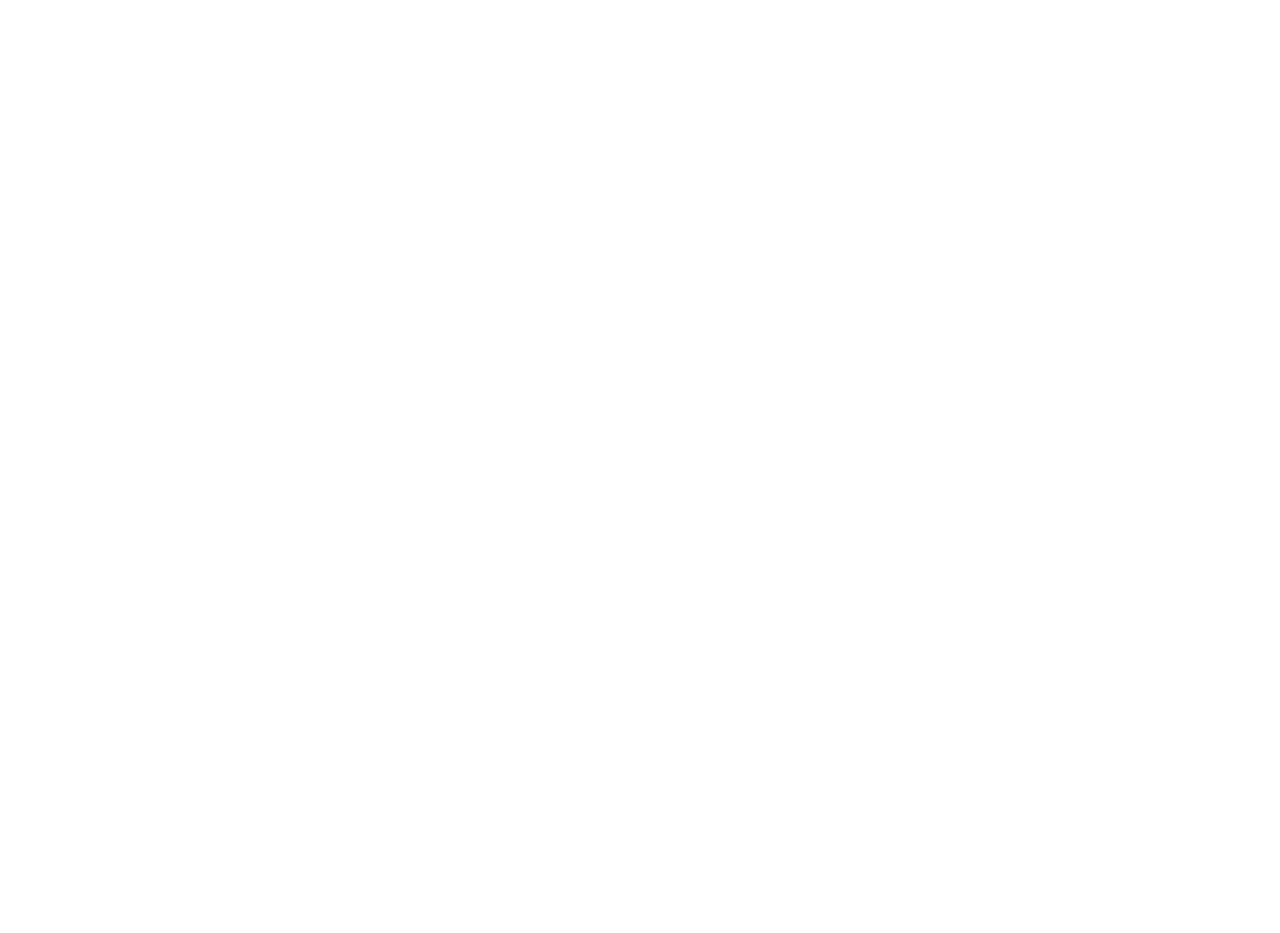
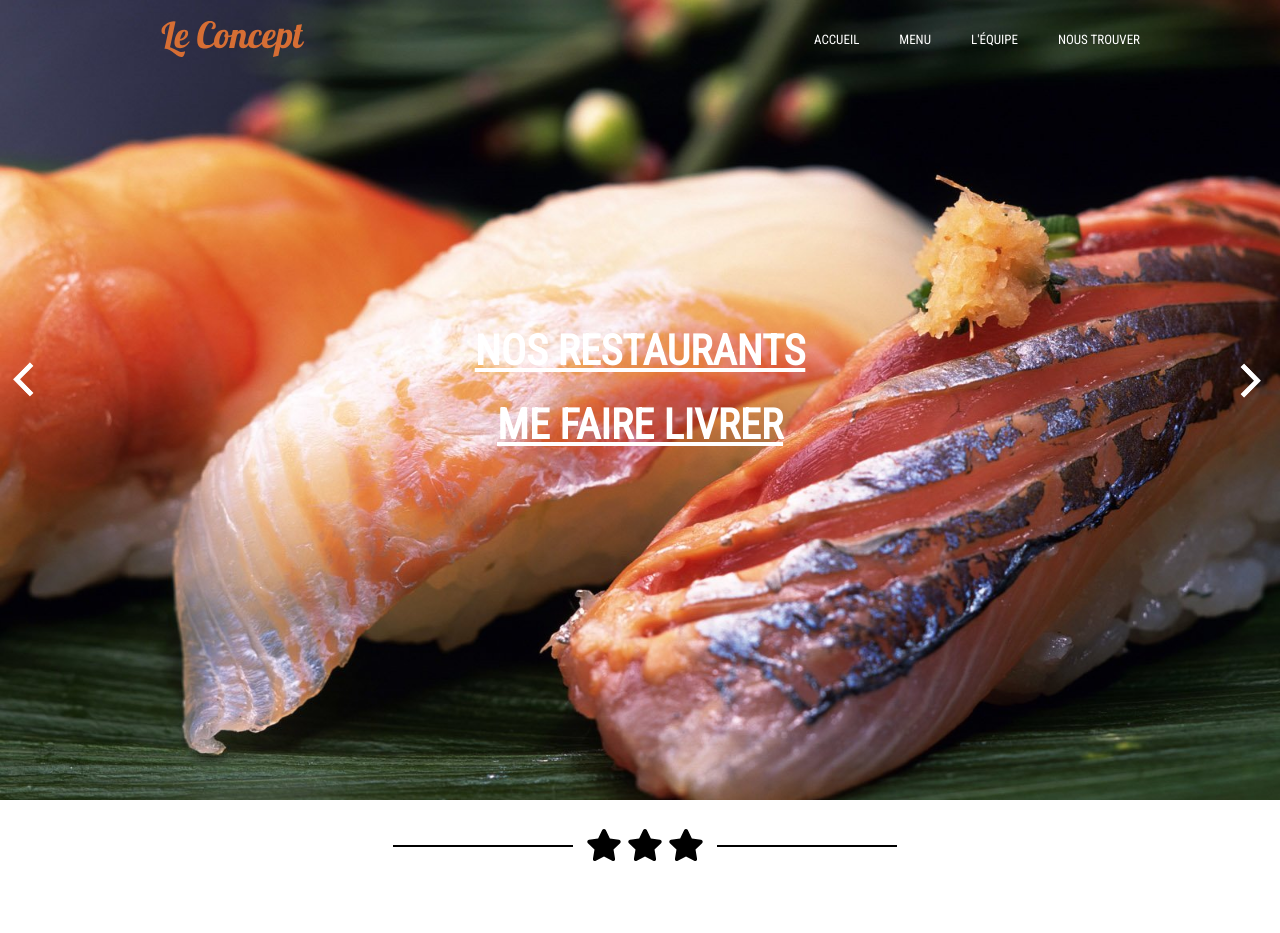
Before and after one commit to Moorgtat/concept, a Vue app: page /concept in a window 1280 px wide. Shown: the top 933 px of the page. Before the commit the page ends 800 px from the top, so only its background shows below. Built offline with nearby package versions, Linux system fonts and the light colour scheme.

Commit message:
Premier déploiement. Ajout guard navigation VueRouter.

```diff
--- a/public/index.html
+++ b/public/index.html
@@ -5,7 +5,7 @@
     <meta http-equiv="X-UA-Compatible" content="IE=edge">
     <meta name="viewport" content="width=device-width,initial-scale=1.0">
     <link rel="icon" href="<%= BASE_URL %>favicon.ico">
-    <title>Concept</title>
+    <title>mlc-concept-one</title>
   </head>
   <body>
     <noscript>
--- a/src/components/Home.vue
+++ b/src/components/Concept.vue
@@ -42,9 +42,9 @@
 <!--        PRESENTATION-->
         <div id="presentation">
 
-            <div class="presentation-anim" :class="{ 'run-animation' : animStatus }">
+            <div class="presentation-anim" :class="{ stAnim : animStatus }">
             <div class="marge-auto">
-               <div>
+               <div class="startline">
                    <font-awesome-icon icon="star" size="2x" style="margin-right: 5px"/>
                    <font-awesome-icon icon="star" size="2x" style="margin-right: 5px"/>
                    <font-awesome-icon icon="star" size="2x"/>
@@ -59,11 +59,13 @@
                </div>
             </div>
 
-            <div class="presentation-anim" :class="{ 'run-animation' : animStatus }">
+            <div class="presentation-anim" :class="{ stAnim : animStatus }">
                 <div class="marge-auto">
-                    <font-awesome-icon icon="star" size="2x" style="margin-right: 5px"/>
-                    <font-awesome-icon icon="star" size="2x" style="margin-right: 5px"/>
-                    <font-awesome-icon icon="star" size="2x"/>
+                    <div class="startline">
+                        <font-awesome-icon icon="star" size="2x" style="margin-right: 5px"/>
+                        <font-awesome-icon icon="star" size="2x" style="margin-right: 5px"/>
+                        <font-awesome-icon icon="star" size="2x"/>
+                    </div>
                 </div>
             </div>
         </div>
@@ -150,7 +152,7 @@
     import Carousel from "@/components/carousel/Carousel";
     import CarouselSlide from "@/components/carousel/CarouselSlide";
 export default {
-  name: 'Home',
+  name: 'Concept',
     components: {
       Carousel,
       CarouselSlide,
@@ -167,17 +169,11 @@
             this.navbarStatus = !!(window.scrollY << 18);
             this.animStatus = !!(window.scrollY <<  document.getElementById('carousel').offsetHeight);
         },
-        dosomething () {
-            let element =  document.getElementById('bigtest');
+        dosomething: function () {
+            let element = document.getElementById('bigtest');
             element.classList.remove("run-animation");
-            // oblige le browser a reflow
-            // void element.offsetWidth;
-            // element.classList.add("run-animation");
             setTimeout(() => element.classList.add("run-animation"), 0);
         }
-    },
-    mounted() {
-        // this.startAnim();
     },
     created () {
         window.addEventListener('scroll', this.handleScroll);
@@ -225,7 +221,6 @@
     @keyframes comeFB {
         from { top: 18%; opacity: 0; }
         to { top: 32%; opacity: 1; }
-
     }
 
     /*NAVBAR*/
@@ -323,9 +318,54 @@
         height: 80px;
     }
 
+    .startline {
+        position: relative;
+        width: 120px;
+    }
+
+    .startline::before {
+        content:'';
+        display: block;
+        width: 180px;
+        height: 2px;
+        background: black;
+        position: absolute;
+        right: 110%;
+        top: 50%;
+        z-index: -2;
+    }
+
+    .startline::after {
+        content:'';
+        display: block;
+        width: 180px;
+        height: 2px;
+        background: black;
+        position: absolute;
+        left: 110%;
+        top: 50%;
+        z-index: -2;
+    }
+
+    .stAnim {
+        animation: startA ease-in-out 1.3s;
+    }
+
+    @keyframes startA {
+        from { transform: translateY(-30px);
+               opacity: 0;
+         }
+        to   { transform: translateY(0px);
+               opacity: 1;
+        }
+    }
+
+    /*BANDEAUX*/
+
     #bandeau-container{
         margin: 5px;
     }
+
 
     /*BANDEAU 3P*/
 
--- a/src/router.js
+++ b/src/router.js
@@ -8,8 +8,13 @@
     routes: [
         {
             path: '/',
-            name: 'Home',
-            component: () => import('./components/Home')
+            name: 'Concept',
+            component: () => import('./components/Concept')
+        },
+        {
+            path: '/concept',
+            name: 'Concept',
+            component: () => import('./components/Concept')
         },
         {
             path: '/menu',
@@ -23,3 +28,12 @@
         }
     ]
 });
+
+router.beforeEach((to, from, next) => {
+    const publicPages = ['/', '/concept', '/menu', '/contact'];
+    const authRequired = !publicPages.includes(to.path);
+    if (authRequired) {
+        return next('/concept')
+    }
+    next()
+});
```
